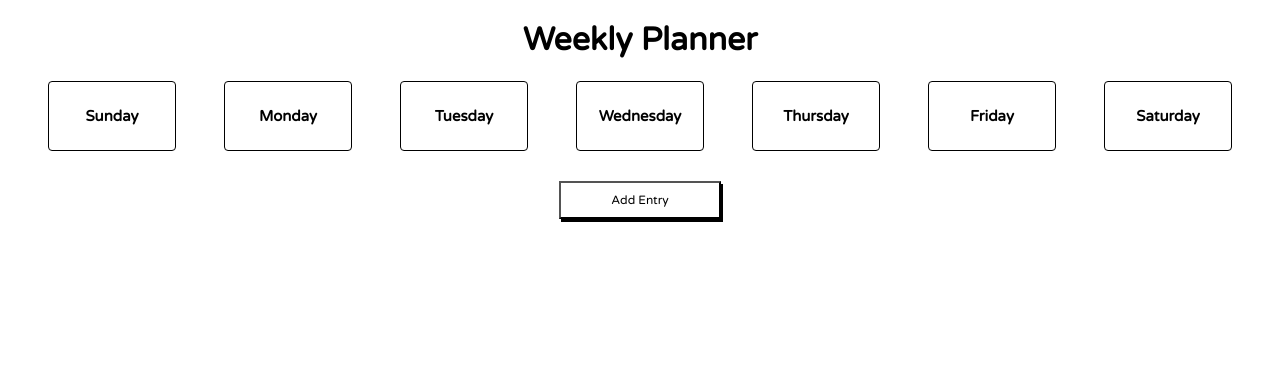
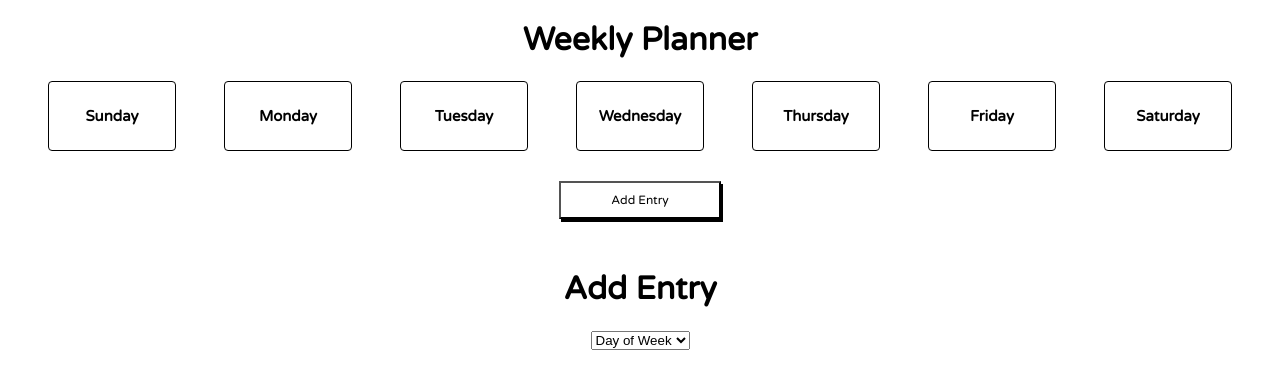
Before and after one commit to Tiffanytliem/week-planner, a website: page index.html in a window 1280 px wide. Drawn offline with Linux system fonts and the light colour scheme.

Commit message:
Fourth commit

```diff
--- a/index.html
+++ b/index.html
@@ -44,6 +44,29 @@
         <button type="button" class="add-entry">Add Entry</button>
       </div>
     </div>
+    <div class="modal">
+      <div class="row">
+        <div class="column-full">
+          <h1>Add Entry</h1>
+        </div>
+      </div>
+      <form>
+        <div class="row">
+          <div class="column-sixth">
+            <select>
+              <option value="">Day of Week</option>
+              <option value="Sunday">Sunday</option>
+              <option value="Monday">Monday</option>
+              <option value="Tuesday">Tuesday</option>
+              <option value="Wednesday">Wednesday</option>
+              <option value="Thursday">Thursday</option>
+              <option value="Friday">Friday</option>
+              <option value="Saturday">Saturday</option>
+            </select>
+          </div>
+        </div>
+      </form>
+    </div>
   </div>
   <script src="main.js"></script>
 </body>
```
